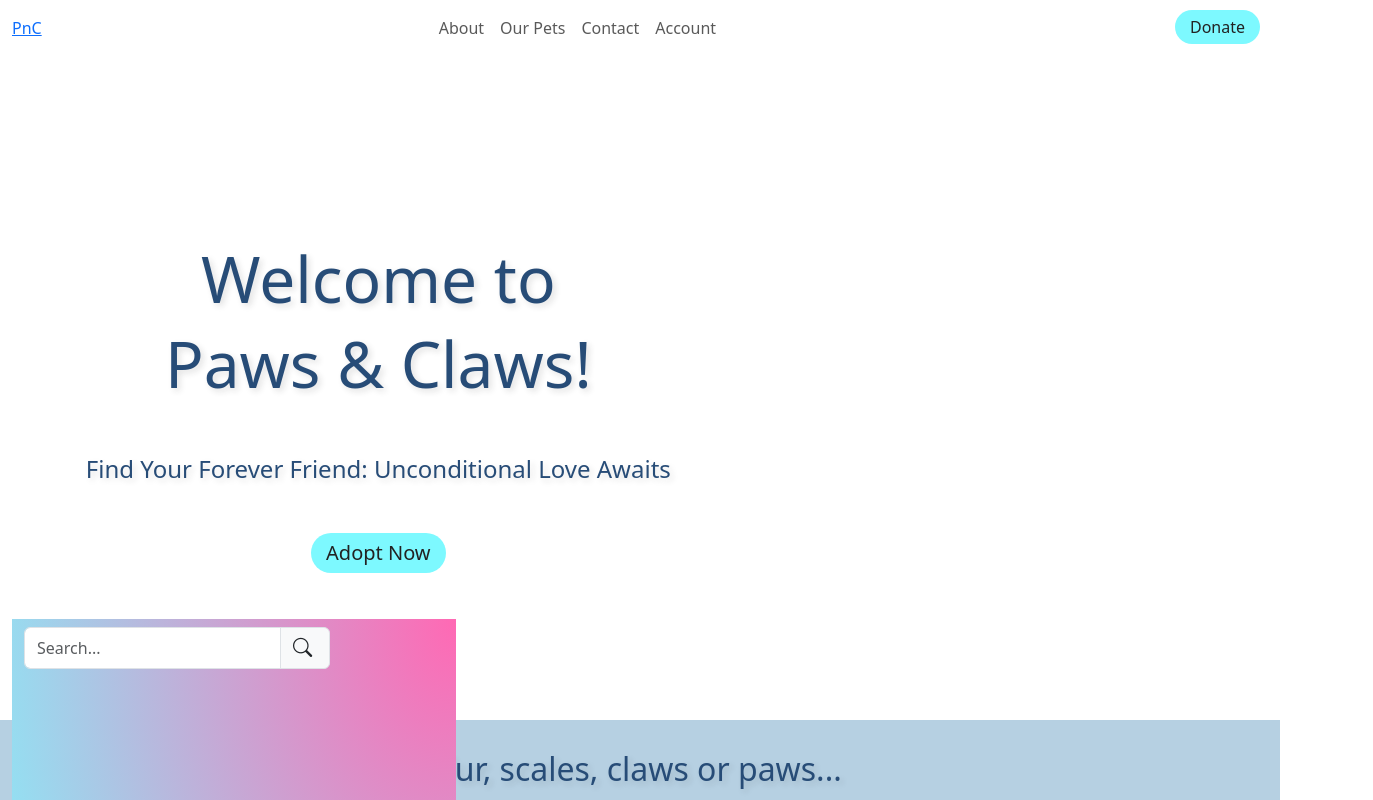
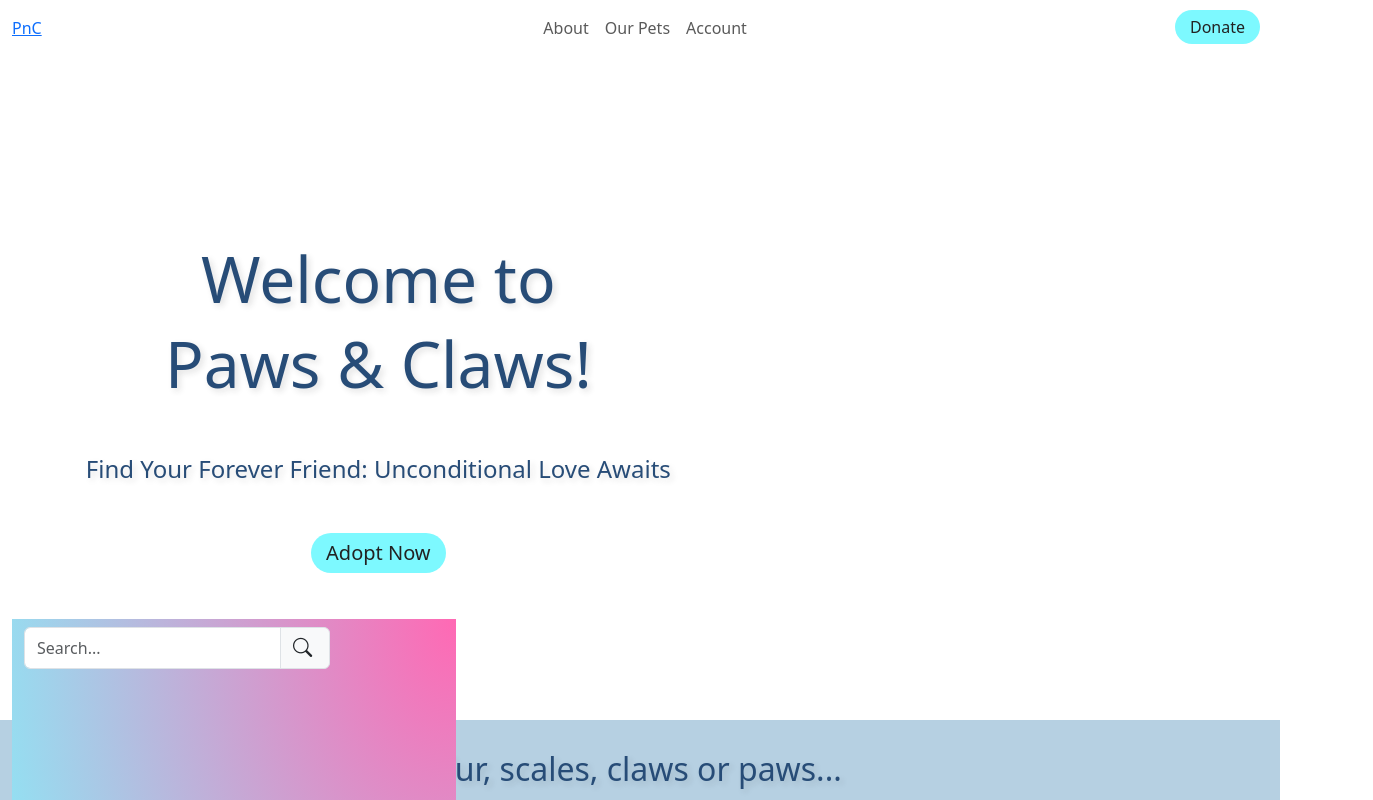
Before and after one commit to akdevndesign/paws-and-claws, a React (Create React App) app in the folder client/: page / in a window 1280 px wide. Shown: the top 800 px of the page, 1373 px wide, since content can reach past the window. Built offline with nearby package versions, Linux system fonts and the light colour scheme.

Commit message:
did the thing

```diff
--- a/client/src/pages/Header.js
+++ b/client/src/pages/Header.js
@@ -9,7 +9,7 @@ export default function Header() {
     <section className="main-header">
       <nav className="main navbar navbar-expand-lg col-12">
         <div className="container-fluid">
-          <Link className="col-md-4" to={"/"} onClick={() => setOnHome(true)}>
+          <Link className="col-md-5" to={"/"} onClick={() => setOnHome(true)}>
             PnC
           </Link>
           <div className="col-md-8">
@@ -35,15 +35,6 @@ export default function Header() {
               <li className="nav-item">
                 <Link
                   className="nav-link"
-                  to={"/contact"}
-                  onClick={() => setOnHome(false)}
-                >
-                  Contact
-                </Link>
-              </li>
-              <li className="nav-item">
-                <Link
-                  className="nav-link"
                   to={"/account"}
                   onClick={() => setOnHome(false)}
                 >
```
